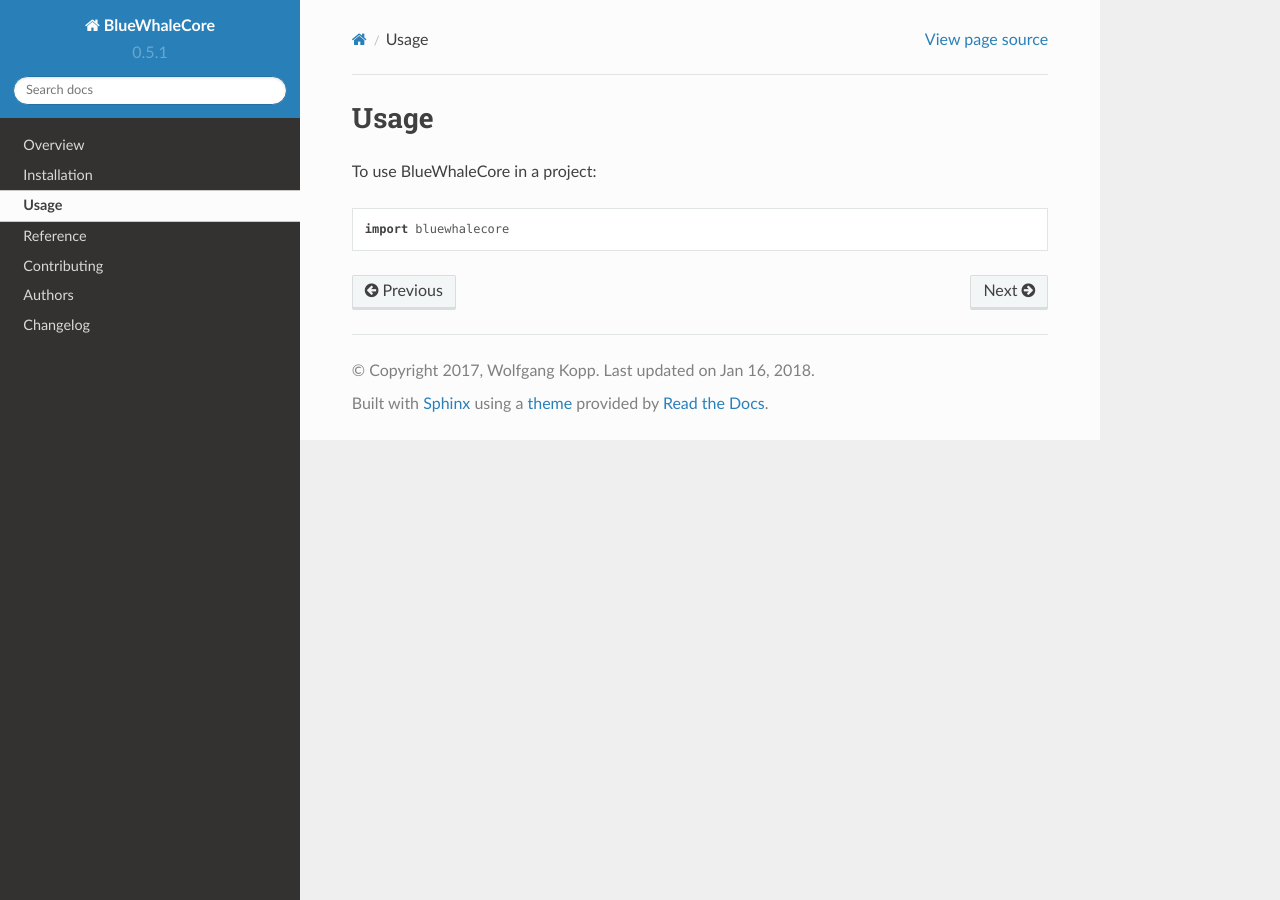
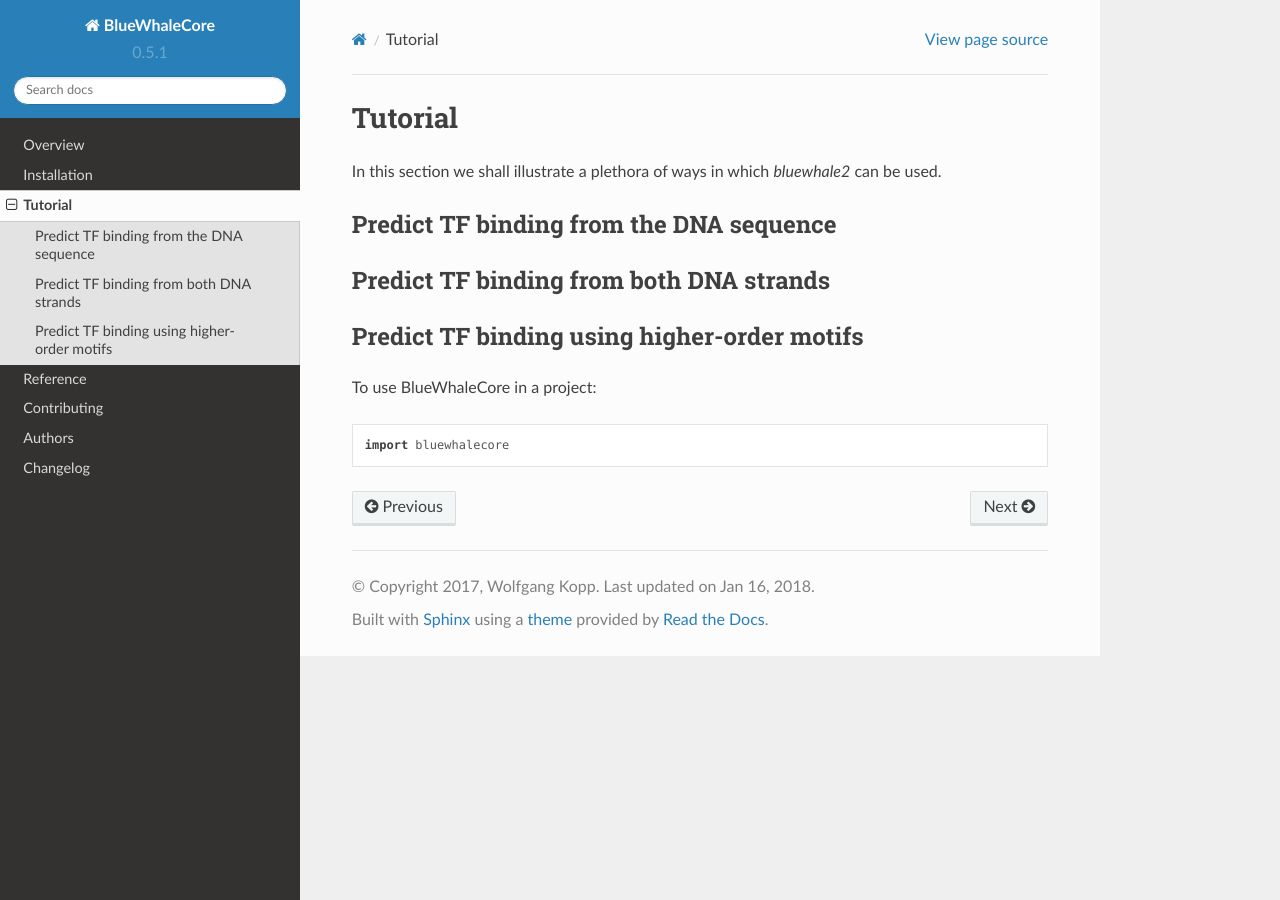
Before and after one commit to BIMSBbioinfo/janggu, a Sphinx documentation site: the page built from docs/tutorial.rst, in a window 1280 px wide. Built offline with Sphinx 7.4.7 and the Read the Docs theme 2.0.0, drawn with Linux system fonts in a browser that asks for light colours.

Commit message:
Tutorial structure

```diff
--- a/docs/tutorial.rst
+++ b/docs/tutorial.rst
@@ -1,6 +1,19 @@
-=====
-Usage
-=====
+=========
+Tutorial
+=========
+
+In this section we shall illustrate a plethora of ways in which
+`bluewhale2` can be used.
+
+Predict TF binding from the DNA sequence
+--------------------------------------------
+
+Predict TF binding from both DNA strands
+-----------------------------------------------
+
+Predict TF binding using higher-order motifs
+-----------------------------------------------
+
 
 To use BlueWhaleCore in a project::
 
```
